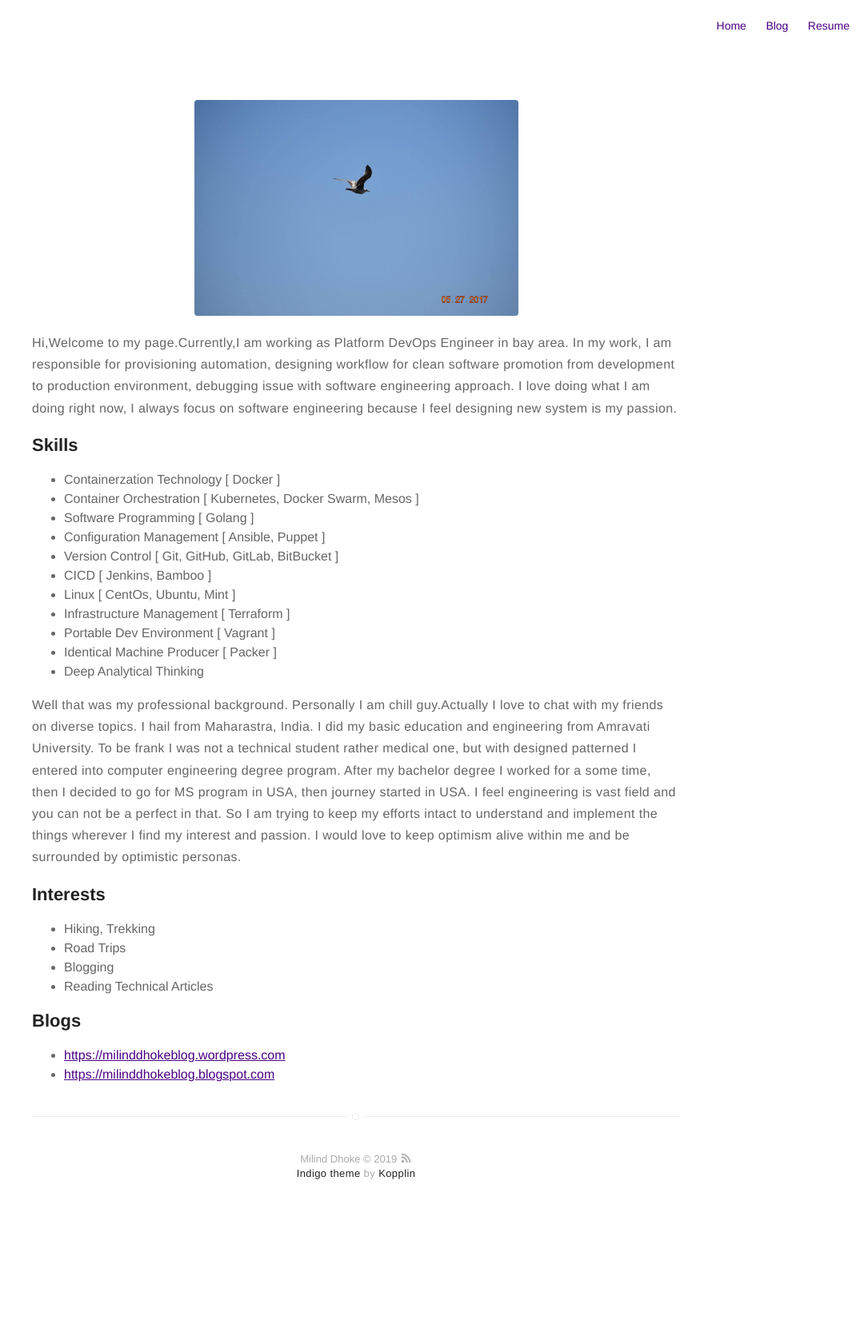
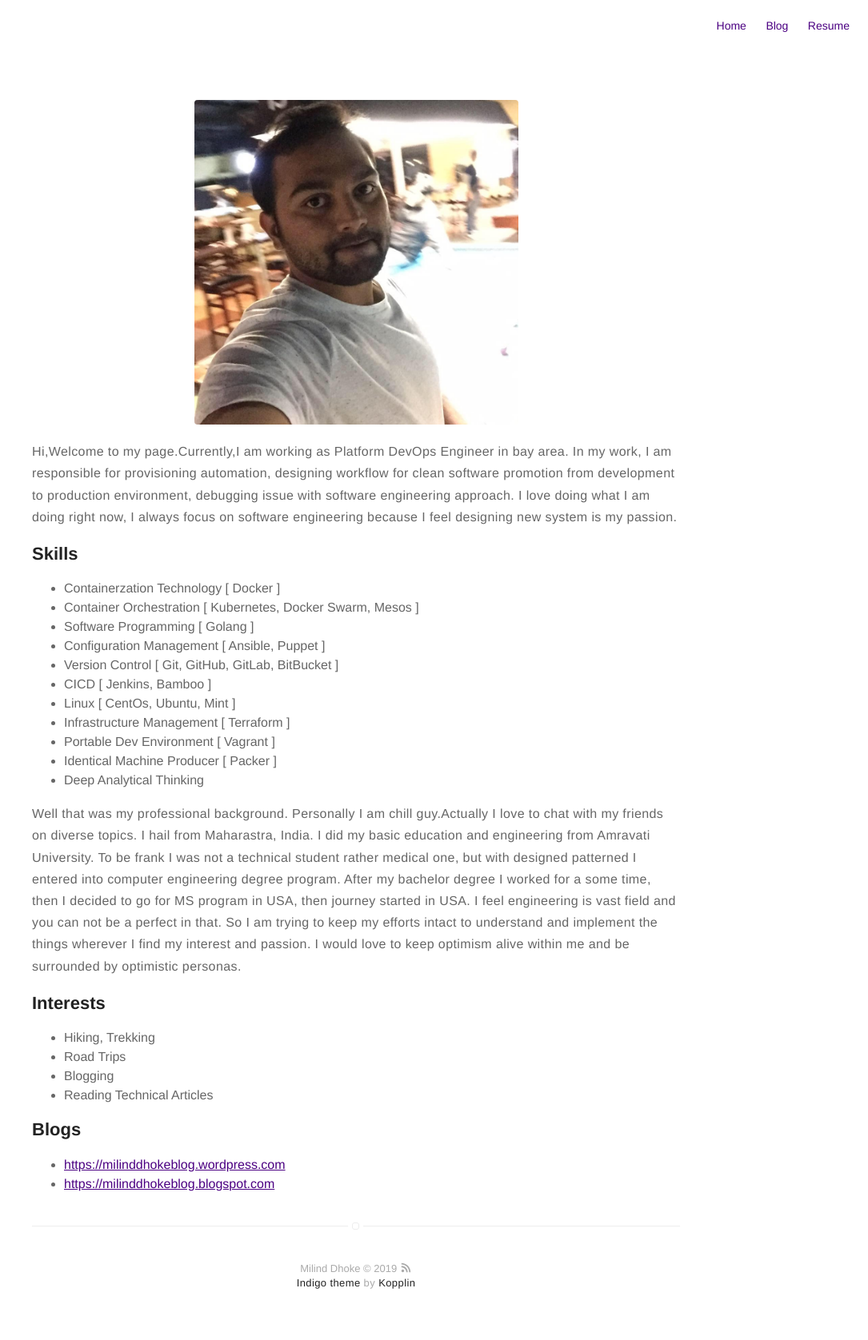
Before and after one commit to dmilind/dmilind.github.io, a Jekyll site: the page built from about.md, in a window 1280 px wide. Shown: the whole page at 80% size, without its empty margins (195-1280 px from the left). Built offline with Jekyll 4.4.1, drawn with Linux system fonts in a browser that asks for light colours; before the commit the page ends 1539 px from its top, so only the background shows below that.

Commit message:
updated about me photo

```diff
--- a/_config.yml
+++ b/_config.yml
@@ -9,7 +9,7 @@ description: Something about me!
 # better with square images
 external-image: false
 picture: assets/images/profileOne.jpeg
-about-picture: assets/images/seagul.jpg
+about-picture: assets/images/about.jpg
 
 # If you want to include your resume, set to true
 # and specify source (external or local).
```
